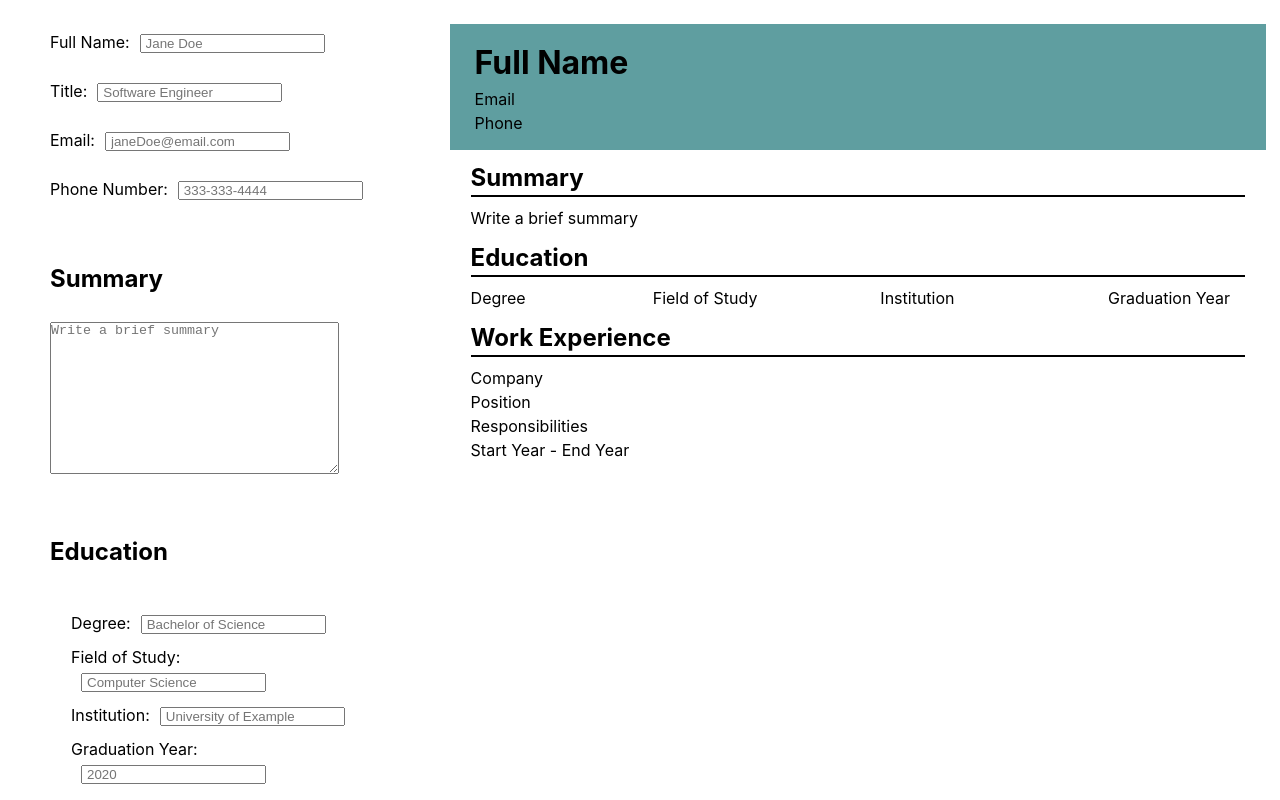
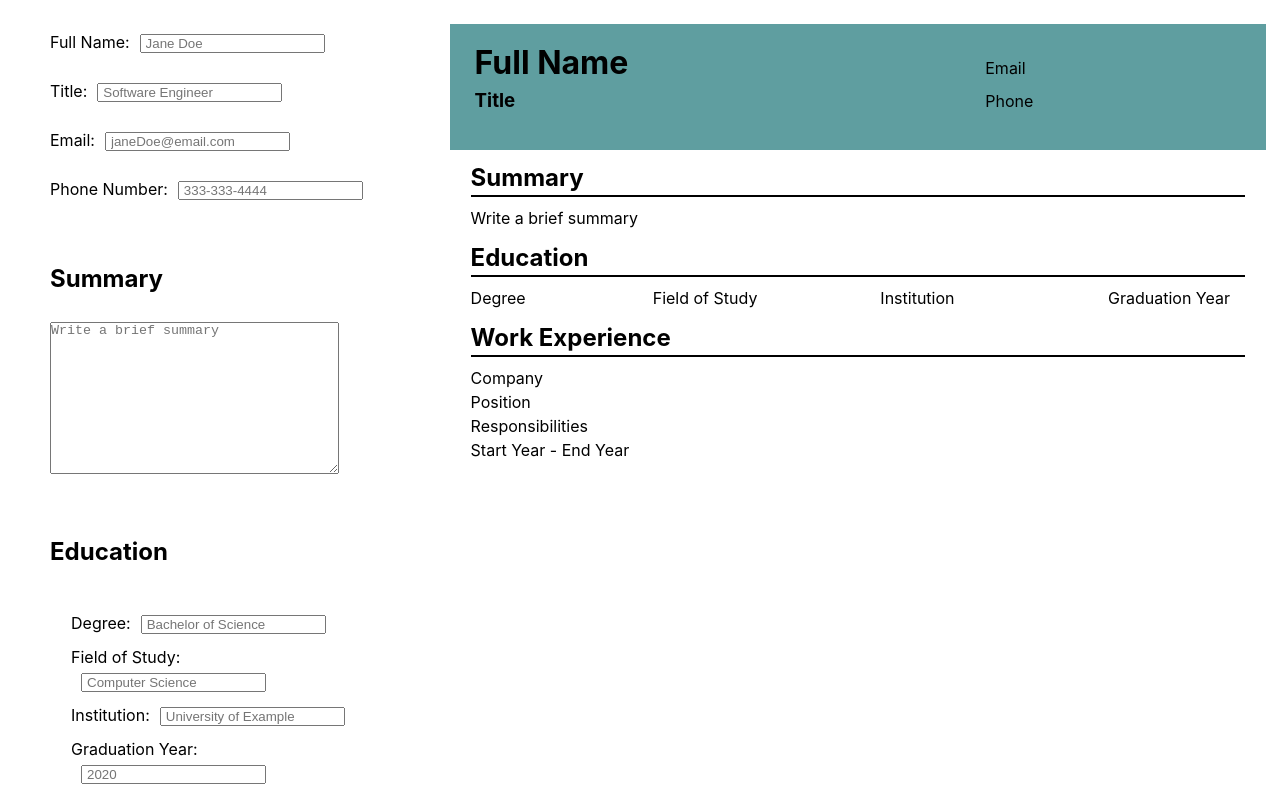
Before and after one commit to ha-x-3/odin-cv-application, a React (Vite) app: page / in a window 1280 px wide. Shown: the top 800 px of the page. Built offline with nearby package versions, Linux system fonts and the light colour scheme.

Commit message:
Restyled preview to include title

```diff
--- a/src/components/Preview.jsx
+++ b/src/components/Preview.jsx
@@ -9,6 +9,7 @@ const Preview = forwardRef(({ generalInfo, summary, educationInfo, workInfo }, r
 		>
 			<div className='intro'>
 				<h1>{generalInfo.name || 'Full Name'}</h1>
+				<h3>{generalInfo.title || 'Title'}</h3>
 				<p>{generalInfo.email || 'Email'}</p>
 				<p>{generalInfo.phoneNumber || 'Phone'}</p>
 			</div>
--- a/src/styles/previewStyles.css
+++ b/src/styles/previewStyles.css
@@ -12,6 +12,11 @@
     background-color: cadetblue;
     margin: -17px -21px 0 -21px;
     padding: 15px 25px;
+    display: grid;
+    grid-template-columns: 2fr 1fr;
+    grid-template-rows: 1fr 1fr;
+    grid-auto-flow: column;
+    align-items: baseline;
 }
 
 .preview h2 {
```
